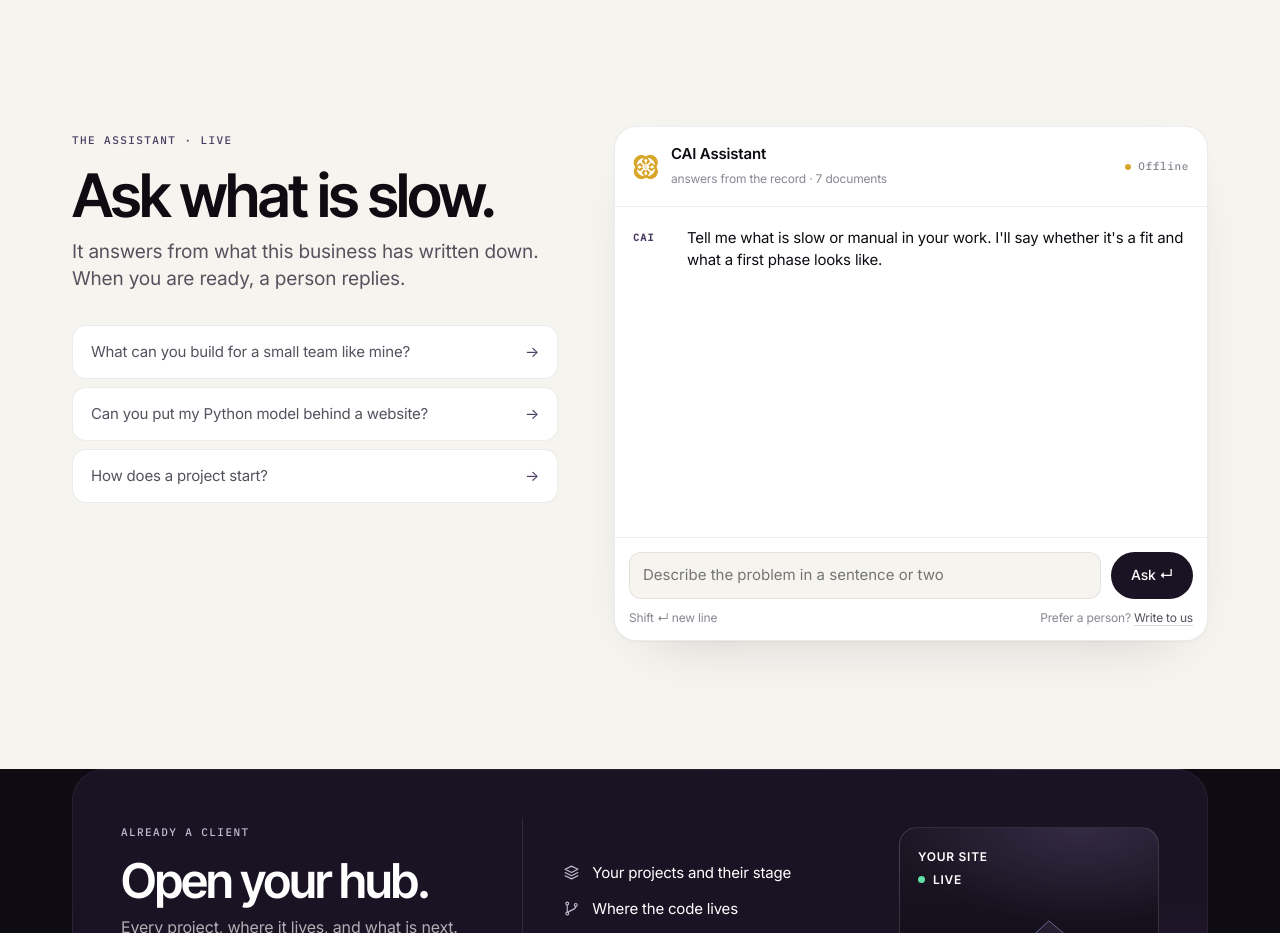
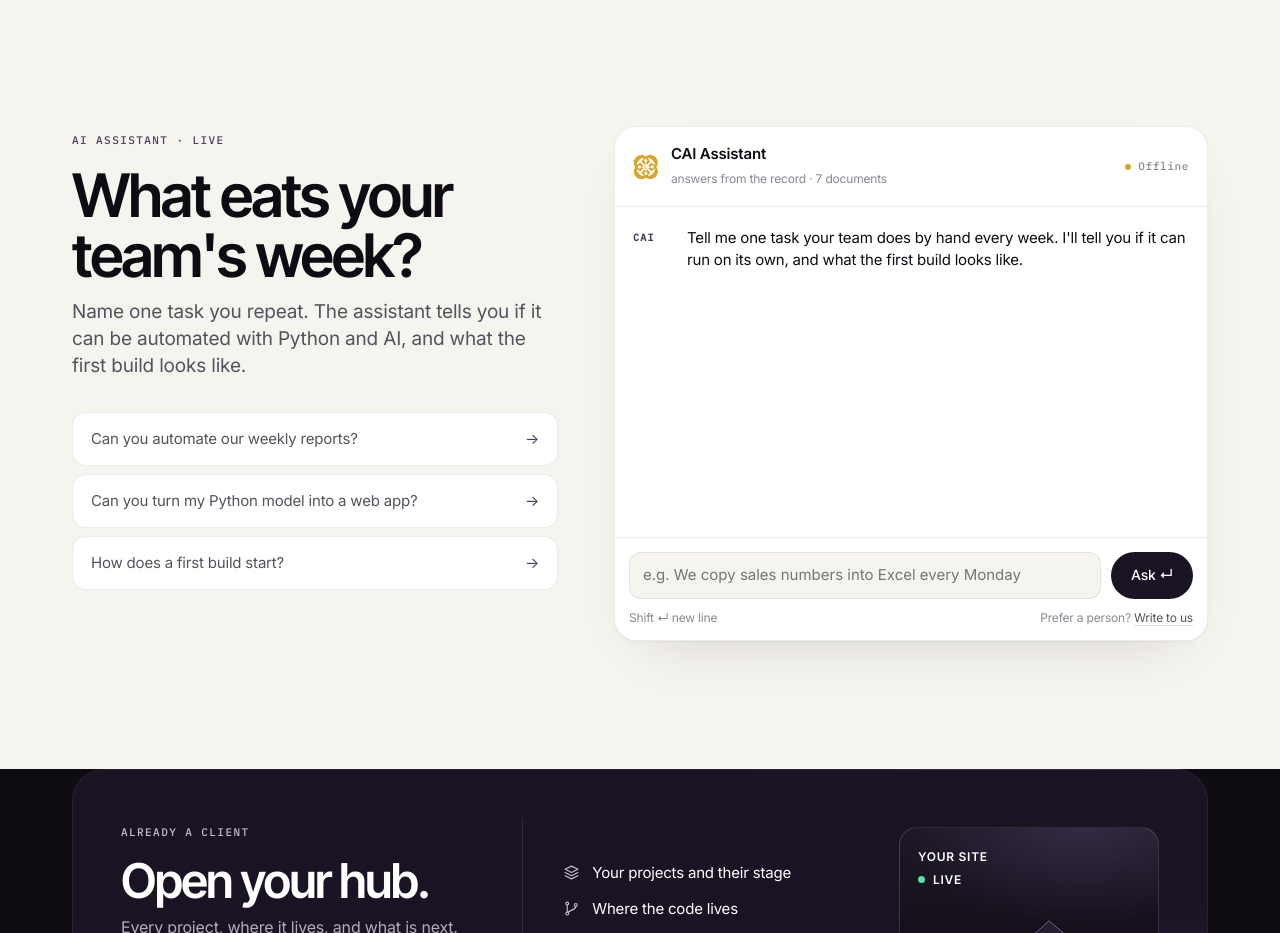
Before and after one commit to customaimodels/__CAI_01_website, a plain HTML site: page site/index.html in a window 1280 px wide. Shown: the part 4060-4993 px from the top of the page. Drawn offline with Linux system fonts and the light colour scheme; no server answers.

Commit message:
CAI site: landing + R-CAI at /r-cai + chatbot, one Railway process
Built by __ss1_CAI_website/run.py --repo. R-CAI data, code hash and cookie secret live in Railway variables.

```diff
--- a/site/index.html
+++ b/site/index.html
@@ -335,13 +335,13 @@
 <section class="blk paper" id="ask" aria-label="Ask the assistant">
  <div class="wrap ask">
   <div>
-   <span class="cap">The assistant · live</span>
-   <h2>Ask what is slow.</h2>
-   <p class="lede">It answers from what this business has written down. When you are ready, a person replies.</p>
+   <span class="cap">AI assistant · live</span>
+   <h2>What eats your team's week?</h2>
+   <p class="lede">Name one task you repeat. The assistant tells you if it can be automated with Python and AI, and what the first build looks like.</p>
    <div class="ai-try">
-    <button type="button" data-q="What can you build for a small team like mine?">What can you build for a small team like mine?<span class="go">→</span></button>
-    <button type="button" data-q="Can you put my Python model behind a website?">Can you put my Python model behind a website?<span class="go">→</span></button>
-    <button type="button" data-q="How does a project start?">How does a project start?<span class="go">→</span></button>
+    <button type="button" data-q="Can you automate our weekly reports?">Can you automate our weekly reports?<span class="go">→</span></button>
+    <button type="button" data-q="Can you turn my Python model into a web app?">Can you turn my Python model into a web app?<span class="go">→</span></button>
+    <button type="button" data-q="How does a first build start?">How does a first build start?<span class="go">→</span></button>
    </div>
   </div>
   <div class="ai-con">
@@ -351,10 +351,10 @@
     <span class="ai-st">Checking</span>
    </div>
    <div class="ai-log" aria-live="polite">
-    <div class="ai-msg bot"><span class="ai-who">CAI</span><div class="ai-txt"><p>Tell me what is slow or manual in your work. I'll say whether it's a fit and what a first phase looks like.</p></div></div>
+    <div class="ai-msg bot"><span class="ai-who">CAI</span><div class="ai-txt"><p>Tell me one task your team does by hand every week. I'll tell you if it can run on its own, and what the first build looks like.</p></div></div>
    </div>
    <form class="ai-form">
-    <textarea rows="1" maxlength="1200" placeholder="Describe the problem in a sentence or two" aria-label="Your question"></textarea>
+    <textarea rows="1" maxlength="1200" placeholder="e.g. We copy sales numbers into Excel every Monday" aria-label="Your question"></textarea>
     <button type="submit">Ask ↵</button>
     <div class="ai-note"><span>Shift ↵ new line</span><span>Prefer a person? <a href="/r-cai/#signup">Write to us</a></span></div>
    </form>
```
